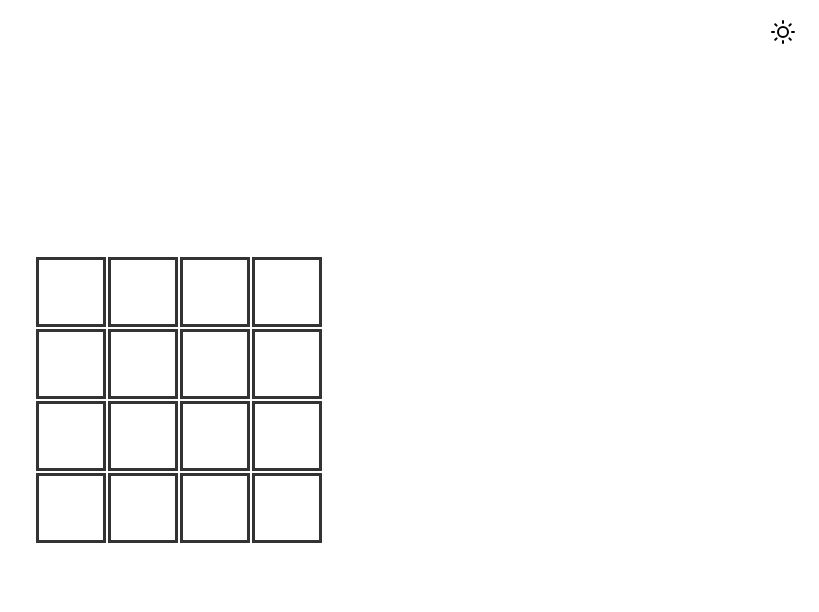
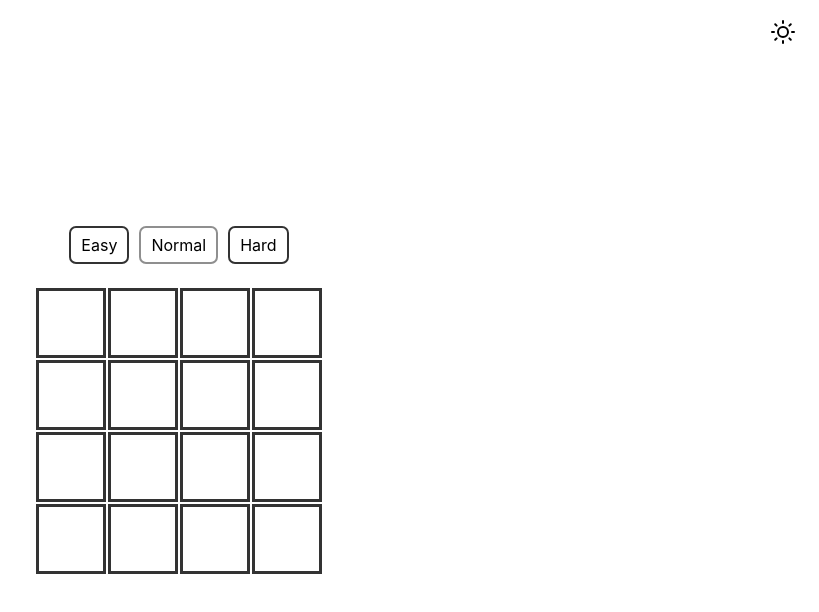
Before and after one commit to pablosukaban/memory-game, a React (Vite) app: page / in a window 1280 px wide. Shown: the top 612 px of the page, without its empty margins (461-1280 px from the left). Built offline with nearby package versions, Linux system fonts and the light colour scheme.

Commit message:
стили для кнопок сложности, кнопки в файл грида

```diff
--- a/src/App.css
+++ b/src/App.css
@@ -2,6 +2,7 @@
     --clr-text: #ccc;
     --clr-text-hover: #eee;
     --clr-border: #333;
+    --clr-border-active: #8f8f8f;
     --clr-border-hover: #ccc;
     --clr-border-disabled: #747474;
 }
@@ -65,12 +66,11 @@ body {
 }
 
 .board-cell:hover {
-    border: 3px solid var(--clr-border-hover);
+    border-color: var(--clr-border-hover);
 }
 
 .board-cell:disabled {
     pointer-events: none;
-    /* border: 3px solid var(--clr-border-disabled); */
 }
 
 .cell-text {
@@ -88,3 +88,26 @@ body {
 .restart-btn:hover {
     color: var(--clr-text-hover);
 }
+
+.difficulty-container {
+    display: flex;
+    gap: 10px;
+}
+
+.difficulty-btn {
+    padding: 5px 10px;
+    background-color: transparent;
+    border: 2px solid var(--clr-border);
+    border-radius: 7px;
+    cursor: pointer;
+
+    transition: all 200ms ease;
+}
+
+.difficulty-btn-active {
+    border-color: var(--clr-border-active);
+}
+
+.difficulty-btn:hover {
+    border-color: var(--clr-border-hover);
+}
--- a/src/App.tsx
+++ b/src/App.tsx
@@ -1,8 +1,8 @@
 import React, { useEffect, useState } from 'react';
-import './App.css';
 import { Grid } from './components/Grid';
 import { ThemeButton } from './components/ThemeButton';
 import { getRandomArray } from './utils';
+import './App.css';
 
 // TODO таймер, сложность
 
@@ -13,9 +13,31 @@ export type Cell = {
     isCorrect: boolean;
 };
 
+export type DifficultyType = 'easy' | 'normal' | 'hard';
+
 export const App = () => {
     const [mainArray, setMainArray] = useState<Cell[]>(getRandomArray);
     const [choiscesArray, setChoicesArray] = useState<Cell[]>([]);
+    const [currentDifficulty, setCurrentDifficulty] =
+        useState<DifficultyType>('normal');
+
+    const difficultyOptions = {
+        easy: { timeOut: 2000, gridNumber: 16 },
+        normal: { timeOut: 1000, gridNumber: 16 },
+        hard: { timeOut: 500, gridNumber: 25 },
+    };
+
+    const handleChangeDifficulty = (data: DifficultyType) => {
+        setCurrentDifficulty(data);
+        handleRestartClick();
+
+        const btns = document.querySelectorAll('.difficulty-btn');
+        const clickedBtn = document.getElementById(data) as HTMLButtonElement;
+        btns.forEach((element) => {
+            element.classList.remove('difficulty-btn-active');
+        });
+        clickedBtn.classList.add('difficulty-btn-active');
+    };
 
     const hideAllCells = () => {
         const allClearArray = mainArray.map((item) => ({
@@ -66,7 +88,7 @@ export const App = () => {
 
     useEffect(() => {
         if (choiscesArray.length === 2) {
-            setTimeout(moveOver, 1500);
+            setTimeout(moveOver, difficultyOptions[currentDifficulty].timeOut);
         }
     }, [choiscesArray]);
 
@@ -77,6 +99,7 @@ export const App = () => {
                 handleCellClick={handleCellClick}
                 mainArray={mainArray}
                 handleRestartClick={handleRestartClick}
+                handleChangeDifficulty={handleChangeDifficulty}
             />
         </div>
     );
--- a/src/components/Grid.tsx
+++ b/src/components/Grid.tsx
@@ -1,22 +1,47 @@
 import React from 'react';
-import { Cell } from '../App';
+import { Cell, DifficultyType } from '../App';
 
 type GridProps = {
     mainArray: Cell[];
     handleRestartClick: () => void;
     handleCellClick: (itemId: string) => void;
+    handleChangeDifficulty: (data: DifficultyType) => void;
 };
 
 export const Grid: React.FC<GridProps> = ({
     mainArray,
     handleCellClick,
     handleRestartClick,
+    handleChangeDifficulty,
 }) => {
     const isAllCorrect = mainArray.every((item) => item.isCorrect);
 
     return (
         <>
             <h1 className='board-title'>{isAllCorrect ? 'Победа!' : ''}</h1>
+            <div className='difficulty-container'>
+                <button
+                    id='easy'
+                    className='difficulty-btn'
+                    onClick={() => handleChangeDifficulty('easy')}
+                >
+                    Easy
+                </button>
+                <button
+                    id='normal'
+                    className='difficulty-btn difficulty-btn-active'
+                    onClick={() => handleChangeDifficulty('normal')}
+                >
+                    Normal
+                </button>
+                <button
+                    id='hard'
+                    className='difficulty-btn'
+                    onClick={() => handleChangeDifficulty('hard')}
+                >
+                    Hard
+                </button>
+            </div>
             <div className='board-grid'>
                 {mainArray.map((item) => (
                     <button
--- a/src/utils.ts
+++ b/src/utils.ts
@@ -3,6 +3,22 @@ import { Cell } from './App';
 
 export function getRandomArray() {
     const allChoices = '1122334455667788';
+
+    const obj = '';
+
+    // switch (arrayLength) {
+    //     case 9:
+    //         obj = '1122334455667788'
+    //         break;
+    //     case 16:
+    //         break;
+    //     case 26:
+    //         break;
+
+    //     default:
+    //         break;
+    // }
+
     const arr = allChoices.split('').map((item) => {
         const newObj: Cell = {
             id: nanoid(),
```
